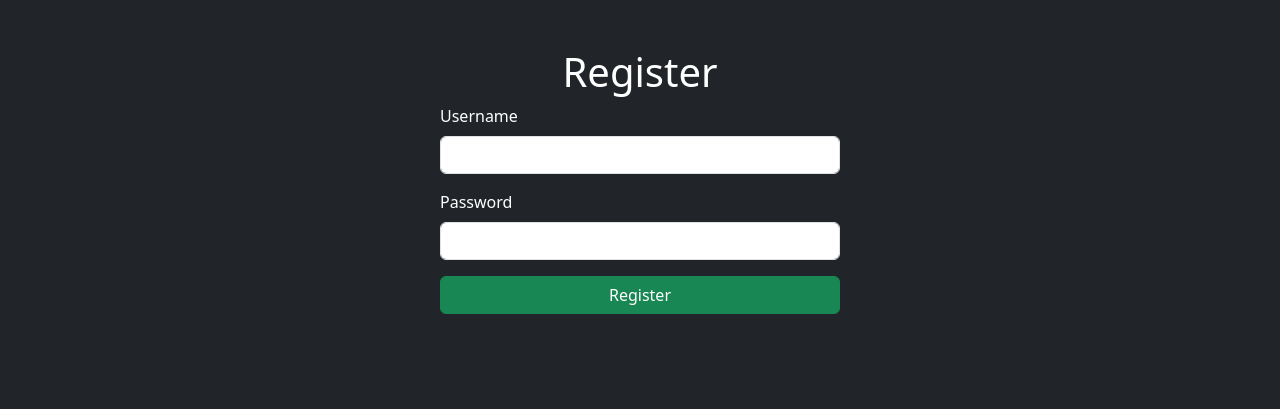
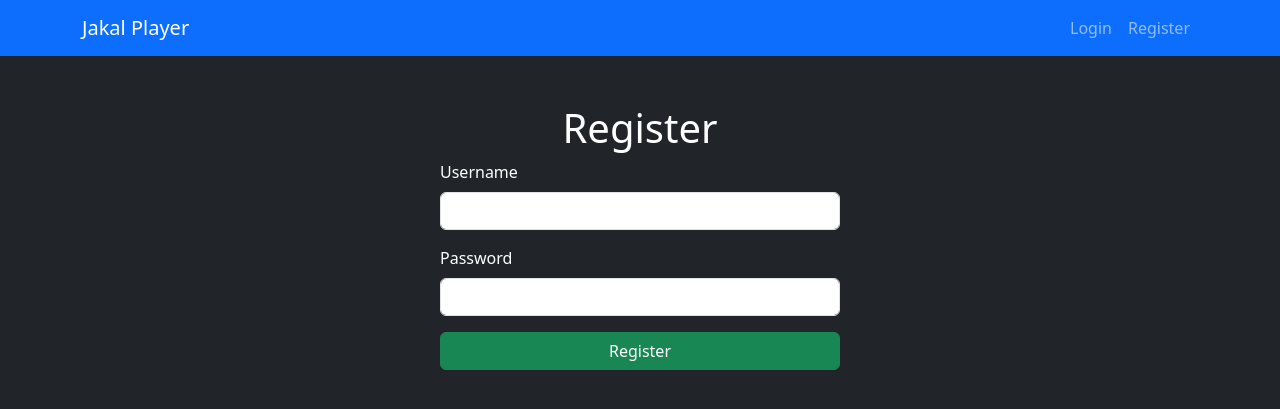
Before and after one commit to MrReza69/jakal, a Flask app: page /register in a window 1280 px wide. Shown: the top 409 px of the page. Run offline with Flask 3, Linux system fonts and the light colour scheme; parts of the project's set-up code (start-up, migrations or seed data) failed here and were passed over.

Commit message:
Update register.html

```diff
--- a/templates/register.html
+++ b/templates/register.html
@@ -6,6 +6,20 @@
     <title>Register || Jakal Music Player</title>
     <link href="https://cdn.jsdelivr.net/npm/bootstrap@5.3.0/dist/css/bootstrap.min.css" rel="stylesheet">
 </head>
+        <nav class="navbar navbar-expand-lg navbar-dark bg-primary">
+    <div class="container">
+        <a class="navbar-brand" href="{{ url_for('index') }}">Jakal Player</a>
+        <div class="navbar-nav">
+            {% if current_user.is_authenticated %}
+                <a class="nav-link" href="{{ url_for('profile') }}">Dashboard</a>
+                <a class="nav-link" href="{{ url_for('logout') }}">Logout</a>
+            {% else %}
+                <a class="nav-link" href="{{ url_for('login') }}">Login</a>
+                <a class="nav-link" href="{{ url_for('register') }}">Register</a>
+            {% endif %}
+        </div>
+    </div>
+</nav>
 <body class="bg-dark text-white">
     <div class="container py-5">
         <h1 class="text-center">Register</h1>
```
